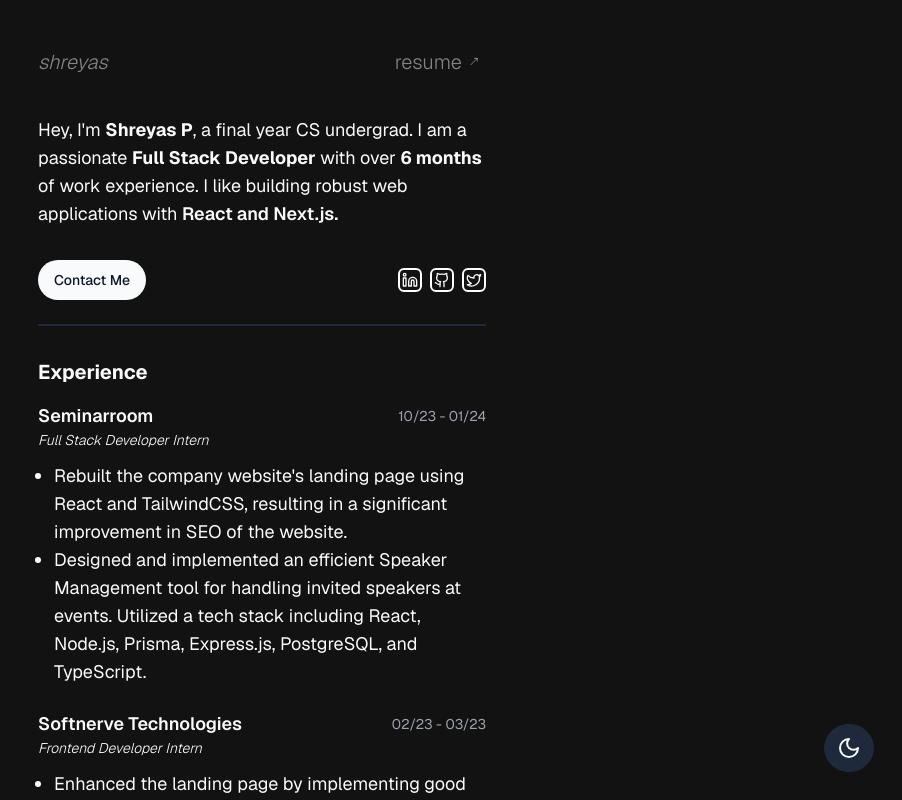
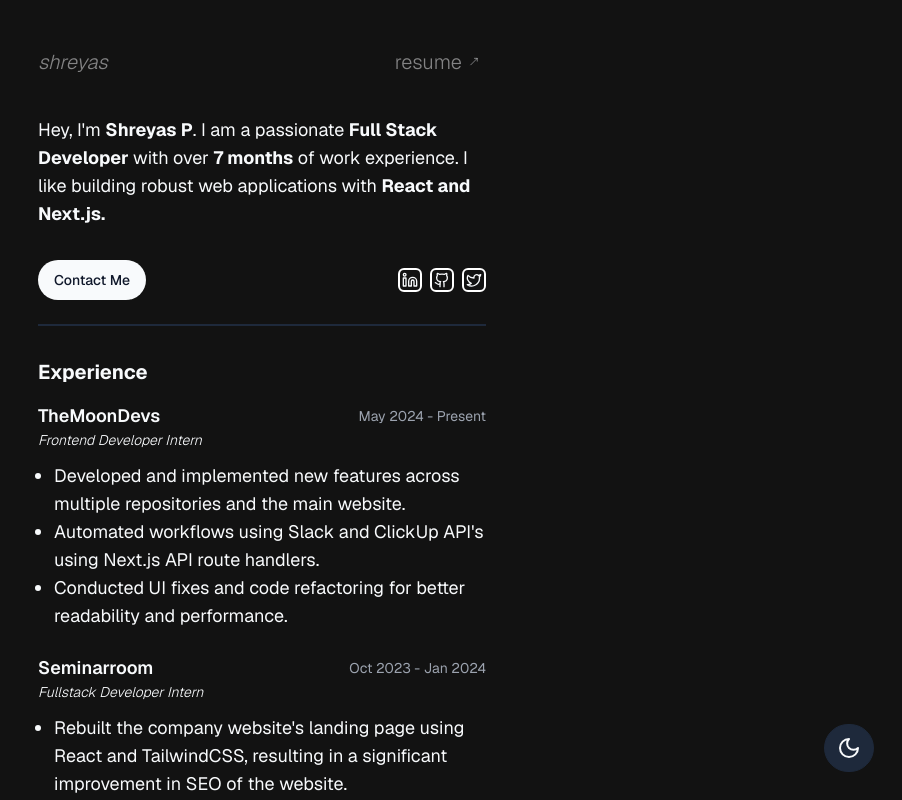
Before and after one commit to shreyas0924/portfolio, a Next.js app: page / in a window 1280 px wide. Shown: the top 800 px of the page, without its empty margins (378-1280 px from the left). Built offline with nearby package versions, Linux system fonts and the light colour scheme.

Commit message:
added themoondevs experience and minor ui changes

```diff
--- a/components/about.tsx
+++ b/components/about.tsx
@@ -5,13 +5,12 @@ import { Github, Linkedin, Twitter } from "lucide-react";
 
 export const About = () => {
   return (
-    <main className=" border-b-2 mt-10 pb-6  ">
+    <main className="border-b-2 mt-10 pb-6">
       <div>
-        Hey, I'm <strong>Shreyas P</strong>, a final year CS undergrad. I am a
-        passionate <strong>Full Stack Developer</strong> with over{" "}
-        <strong>6 months</strong> of work experience. I like building robust web
-        applications with{" "}
-        <span className="font-semibold ">React and Next.js.</span>
+        Hey, I'm <strong>Shreyas P</strong>. I am a passionate{" "}
+        <strong>Full Stack Developer</strong> with over{" "}
+        <strong>7 months</strong> of work experience. I like building robust web
+        applications with <strong>React and Next.js.</strong>
       </div>
       <div className="flex flex-row gap-2 items-center mt-8">
         <Link href="#contact" className="scroll-smooth">
--- /dev/null
+++ b/components/ui/sonner.tsx
@@ -0,0 +1,31 @@
+"use client"
+
+import { useTheme } from "next-themes"
+import { Toaster as Sonner } from "sonner"
+
+type ToasterProps = React.ComponentProps<typeof Sonner>
+
+const Toaster = ({ ...props }: ToasterProps) => {
+  const { theme = "system" } = useTheme()
+
+  return (
+    <Sonner
+      theme={theme as ToasterProps["theme"]}
+      className="toaster group"
+      toastOptions={{
+        classNames: {
+          toast:
+            "group toast group-[.toaster]:bg-background group-[.toaster]:text-foreground group-[.toaster]:border-border group-[.toaster]:shadow-lg",
+          description: "group-[.toast]:text-muted-foreground",
+          actionButton:
+            "group-[.toast]:bg-primary group-[.toast]:text-primary-foreground",
+          cancelButton:
+            "group-[.toast]:bg-muted group-[.toast]:text-muted-foreground",
+        },
+      }}
+      {...props}
+    />
+  )
+}
+
+export { Toaster }
--- a/components/work.tsx
+++ b/components/work.tsx
@@ -1,23 +1,50 @@
-import Link from 'next/link'
-import React from 'react'
+import Link from "next/link";
+import React from "react";
 
 const Work = () => {
   return (
-    <section className='max-w-2xl mx-auto my-8 border-b-2'>
-      <h3 className='text-xl font-bold mb-4'>Experience</h3>
-      <div className='space-y-0'>
-        <div className='flex items-center gap-2 justify-between '>
+    <section className="max-w-2xl mx-auto my-8 border-b-2">
+      <h3 className="text-xl font-bold mb-4">Experience</h3>
+      <div className="space-y-0">
+        <div className="flex items-center gap-2 justify-between ">
           <Link
-            href='https://seminarroom.in'
-            target='_blank'
-            className='hover:underline font-semibold text-md'
+            href="https://themoondevs.com"
+            target="_blank"
+            className="hover:underline font-semibold text-md"
+          >
+            TheMoonDevs
+          </Link>
+          <span className="text-sm text-gray-400">May 2024 - Present</span>
+        </div>
+        <p className="italic text-sm font-light">Frontend Developer Intern</p>
+        <ul className="list-disc pl-4 pt-3">
+          <li>
+            Developed and implemented new features across multiple repositories
+            and the main website.
+          </li>
+          <li>
+            Automated workflows using Slack and ClickUp API's using Next.js API
+            route handlers.
+          </li>
+          <li>
+            Conducted UI fixes and code refactoring for better readability and
+            performance.
+          </li>
+        </ul>
+      </div>
+      <div className="pb-8 mt-6">
+        <div className="flex items-center gap-2 justify-between ">
+          <Link
+            href="https://seminarroom.in"
+            target="_blank"
+            className="hover:underline font-semibold text-md"
           >
             Seminarroom
           </Link>
-          <span className='text-sm text-gray-400'>10/23 - 01/24</span>
+          <span className="text-sm text-gray-400">Oct 2023 - Jan 2024</span>
         </div>
-        <p className='italic text-sm font-light'>Full Stack Developer Intern</p>
-        <ul className='list-disc pl-4 pt-3'>
+        <p className="italic text-sm font-light">Fullstack Developer Intern</p>
+        <ul className="list-disc pl-4 pt-3">
           <li>
             Rebuilt the company website's landing page using React and
             TailwindCSS, resulting in a significant improvement in SEO of the
@@ -30,13 +57,13 @@ const Work = () => {
           </li>
         </ul>
       </div>
-      <div className='pb-8 mt-6'>
-        <div className='flex justify-between items-center gap-1'>
-          <h4 className='font-semibold text-md'>Softnerve Technologies</h4>
-          <span className='text-sm text-gray-400'>02/23 - 03/23</span>
+      <div className="pb-8 mt-6">
+        <div className="flex justify-between items-center gap-1">
+          <h4 className="font-semibold text-md">Softnerve Technologies</h4>
+          <span className="text-sm text-gray-400">Feb 2023 - Mar 2023</span>
         </div>
-        <p className='italic text-sm font-light'>Frontend Developer Intern</p>
-        <ul className='list-disc pl-4 pt-3'>
+        <p className="italic text-sm font-light">Software Engineer Intern</p>
+        <ul className="list-disc pl-4 pt-3">
           <li>
             Enhanced the landing page by implementing good practices and
             refactoring outdated code, resulting in improved user experience.
@@ -49,7 +76,7 @@ const Work = () => {
         </ul>
       </div>
     </section>
-  )
-}
+  );
+};
 
-export default Work
+export default Work;
--- a/package.json
+++ b/package.json
@@ -21,6 +21,7 @@
     "react": "^18",
     "react-dom": "^18",
     "resend": "^3.0.0",
+    "sonner": "^1.5.0",
     "tailwind-merge": "^2.2.0",
     "tailwindcss-animate": "^1.0.7"
   },
```
Also changed, not shown: components/project-card.tsx (+26 -26 lines), 1 other file (tests, documents, lock files or other folders).
